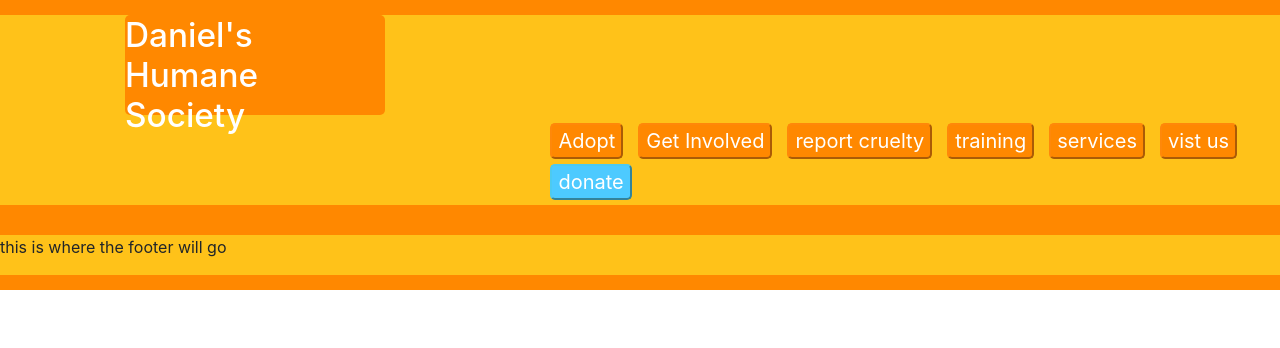
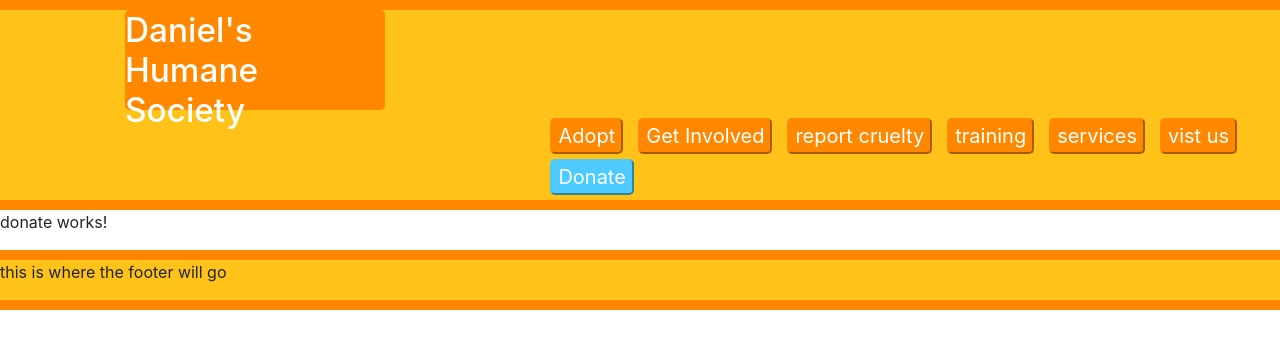
Before and after one commit to MrDanielBennett/Daniels-Humane-Society, an Angular app: page /donate in a window 1280 px wide. Before the commit this address led to /. Shown: the top 348 px of the page. Built offline with nearby package versions, Linux system fonts and the light colour scheme.

Commit message:
add donate routes to navbar and home page

```diff
--- a/src/app/app.component.css
+++ b/src/app/app.component.css
@@ -1,15 +1,15 @@
 #header{
   color: white;
-  border-top: solid 15px #ff8800;
+  border-top: solid 10px #ff8800;
   background: #ffc219;
-  border-bottom: solid 15px #ff8800;
+  border-bottom: solid 10px #ff8800;
 
 }
 
 #footer{
-  border-top: solid 15px #ff8800;
+  border-top: solid 10px #ff8800;
   background: #ffc219;
-  border-bottom: solid 15px #ff8800;
+  border-bottom: solid 10px #ff8800;
 }
 
 .nav{
--- a/src/app/app.component.html
+++ b/src/app/app.component.html
@@ -3,7 +3,7 @@
     <a routerLink="">Daniel's Humane <br> Society</a>
   </h1>
   <div class="nav">
-    <button class="nav-button"><a routerLink="adopt">Adopt</a></button> <button class="nav-button"><a routerLink="get-involved">Get Involved</a></button> <button class="nav-button">report cruelty</button> <button class="nav-button">training</button> <button class="nav-button">services</button> <button class="nav-button">vist us</button> <button class="nav-button donate-button">donate</button>
+    <button class="nav-button"><a routerLink="adopt">Adopt</a></button> <button class="nav-button"><a routerLink="get-involved">Get Involved</a></button> <button class="nav-button">report cruelty</button> <button class="nav-button">training</button> <button class="nav-button">services</button> <button class="nav-button">vist us</button> <button class="nav-button donate-button"><a routerLink="donate">Donate</a></button>
   </div>
 </div>
 
--- a/src/app/app.module.ts
+++ b/src/app/app.module.ts
@@ -7,6 +7,7 @@ import { HomeComponent } from './home/home.component';
 import { routing } from './app.routing';
 import { AdoptComponent } from './adopt/adopt.component';
 import { GetInvolvedComponent } from './get-involved/get-involved.component';
+import { DonateComponent } from './donate/donate.component';
 
 
 
@@ -15,7 +16,8 @@ import { GetInvolvedComponent } from './get-involved/get-involved.component';
     AppComponent,
     HomeComponent,
     AdoptComponent,
-    GetInvolvedComponent
+    GetInvolvedComponent,
+    DonateComponent
   ],
   imports: [
     BrowserModule,
--- /dev/null
+++ b/src/app/donate/donate.component.html
@@ -0,0 +1,3 @@
+<p>
+  donate works!
+</p>
--- /dev/null
+++ b/src/app/donate/donate.component.ts
@@ -0,0 +1,15 @@
+import { Component, OnInit } from '@angular/core';
+
+@Component({
+  selector: 'app-donate',
+  templateUrl: './donate.component.html',
+  styleUrls: ['./donate.component.css']
+})
+export class DonateComponent implements OnInit {
+
+  constructor() { }
+
+  ngOnInit() {
+  }
+
+}
--- a/src/app/home/home.component.html
+++ b/src/app/home/home.component.html
@@ -38,7 +38,7 @@
           <div class="col-sm-7">
             <div class="card-body">
               <p class ="cardText">The lifesaving work of OHS is possible because of donors like you.</p>
-              <button class="card-button">DONATE NOW</button>
+              <button class="card-button"><a routerLink="donate">DONATE NOW</a></button>
             </div>
           </div>
         </div>
```
Also changed, not shown: src/app/app.routing.ts (+7 -0 lines), src/app/donate/donate.component.css (added), 1 other file (tests, documents, lock files or other folders).
